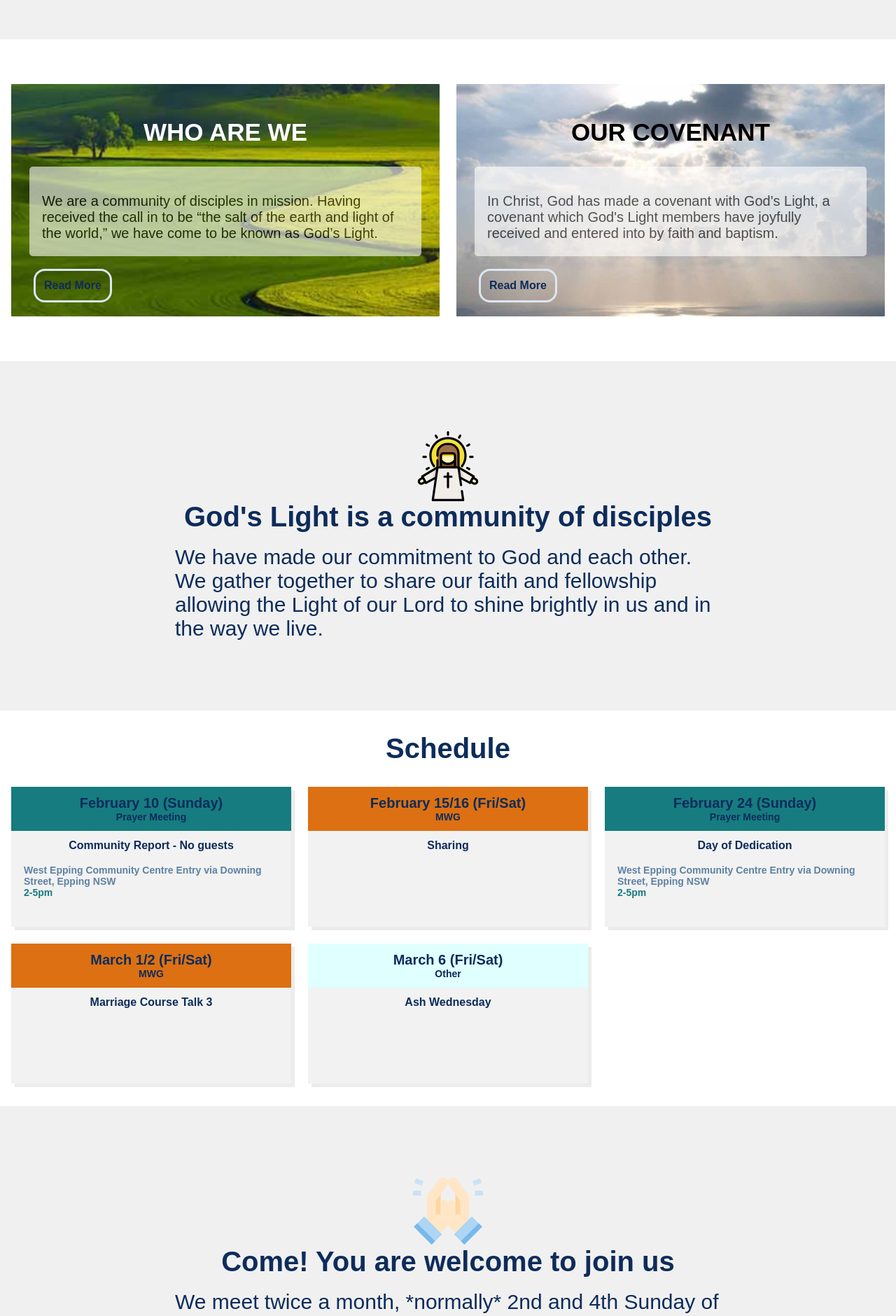
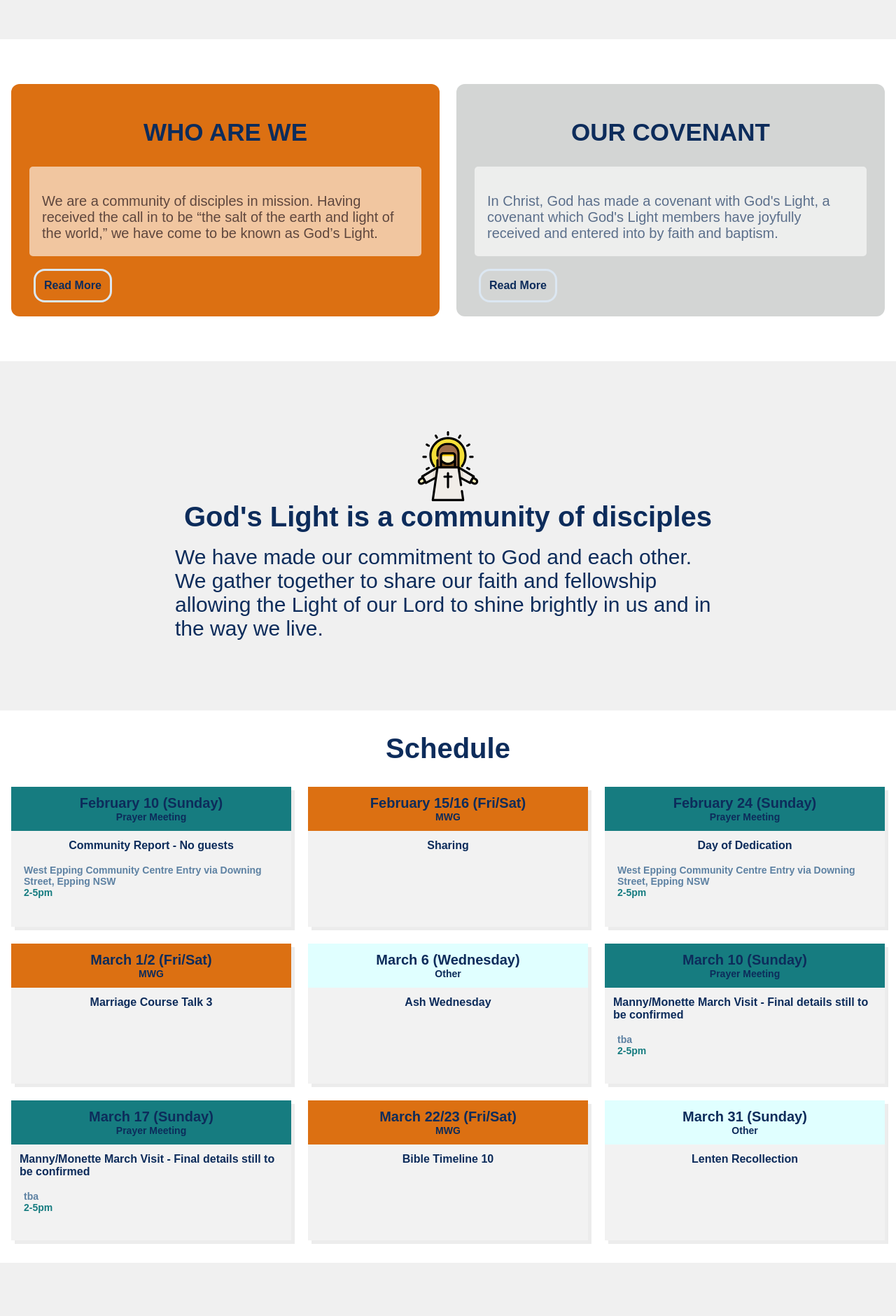
Before and after one commit to dmoralestech/gods-light, a React (Create React App) app: page / in a window 1280 px wide. Shown: the part 1320-3200 px from the top of the page at 70% size. Built offline with nearby package versions, Linux system fonts and the light colour scheme; a web font is replaced by a local one.

Commit message:
Add more dates

```diff
--- a/src/App.css
+++ b/src/App.css
@@ -95,7 +95,7 @@ ul {
 }
 
 li, p {
-  color: black;
+  color: #0D2C5B;
   margin-bottom: 3px;
   font-size: 20px;
 }
@@ -156,6 +156,7 @@ h2 {
   font-weight: 800;
   text-align: center;
   text-transform: uppercase;
+  color: #0D2C5B;
 }
 
 h4 {
@@ -206,17 +207,19 @@ button a {
 
 .panel1 {
   background-color: #DC7012;
-  background-image: url('./img/landscape.jpg');
-  background-repeat: no-repeat;
-  background-size: cover;
+  border-radius: 12px;
+  /*background-image: url('./img/landscape.jpg');*/
+  /*background-repeat: no-repeat;*/
+  /*background-size: cover;*/
 }
 
 .panel2 {
   background-color: #D3D5D4;
   color: #000000;
-  background-image: url('./img/lightray.jpg');
-  background-repeat: no-repeat;
-  background-size: cover;
+  border-radius: 12px;
+  /*background-image: url('./img/lightray.jpg');*/
+  /*background-repeat: no-repeat;*/
+  /*background-size: cover;*/
 }
 
 .panel3 {
@@ -422,7 +425,7 @@ button a {
 
 .box-text {
   opacity: 1;
-  color: black;
+  color: #0D2C5B;
   font-size: 20px;
 }
 
--- a/src/App.js
+++ b/src/App.js
@@ -166,7 +166,11 @@ const Main = () => (
       <ActivityCard  date="February 15/16"  day="Fri/Sat" type="MWG" details="Sharing" />
       <ActivityCard  date="February 24"  day="Sunday" type="Prayer Meeting" details="Day of Dedication" location="West Epping Community Centre Entry via Downing Street, Epping NSW" time="2-5pm"  />
       <ActivityCard  date="March 1/2"  day="Fri/Sat" type="MWG" details="Marriage Course Talk 3" />
-      <ActivityCard  date="March 6"  day="Fri/Sat" type="Other" details="Ash Wednesday" />
+      <ActivityCard  date="March 6"  day="Wednesday" type="Other" details="Ash Wednesday" />
+      <ActivityCard  date="March 10"  day="Sunday" type="Prayer Meeting" details="Manny/Monette March Visit - Final details still to be confirmed" location="tba" time="2-5pm"  />
+      <ActivityCard  date="March 17"  day="Sunday" type="Prayer Meeting" details="Manny/Monette March Visit - Final details still to be confirmed" location="tba" time="2-5pm"  />
+      <ActivityCard  date="March 22/23"  day="Fri/Sat" type="MWG" details="Bible Timeline 10" />
+      <ActivityCard  date="March 31"  day="Sunday" type="Other" details="Lenten Recollection" />
     </div>
 
     <SectionRow title="Come! You are welcome to join us" icon={pray}
```
Also changed, not shown: 17 other files (tests, documents, lock files or other folders).
